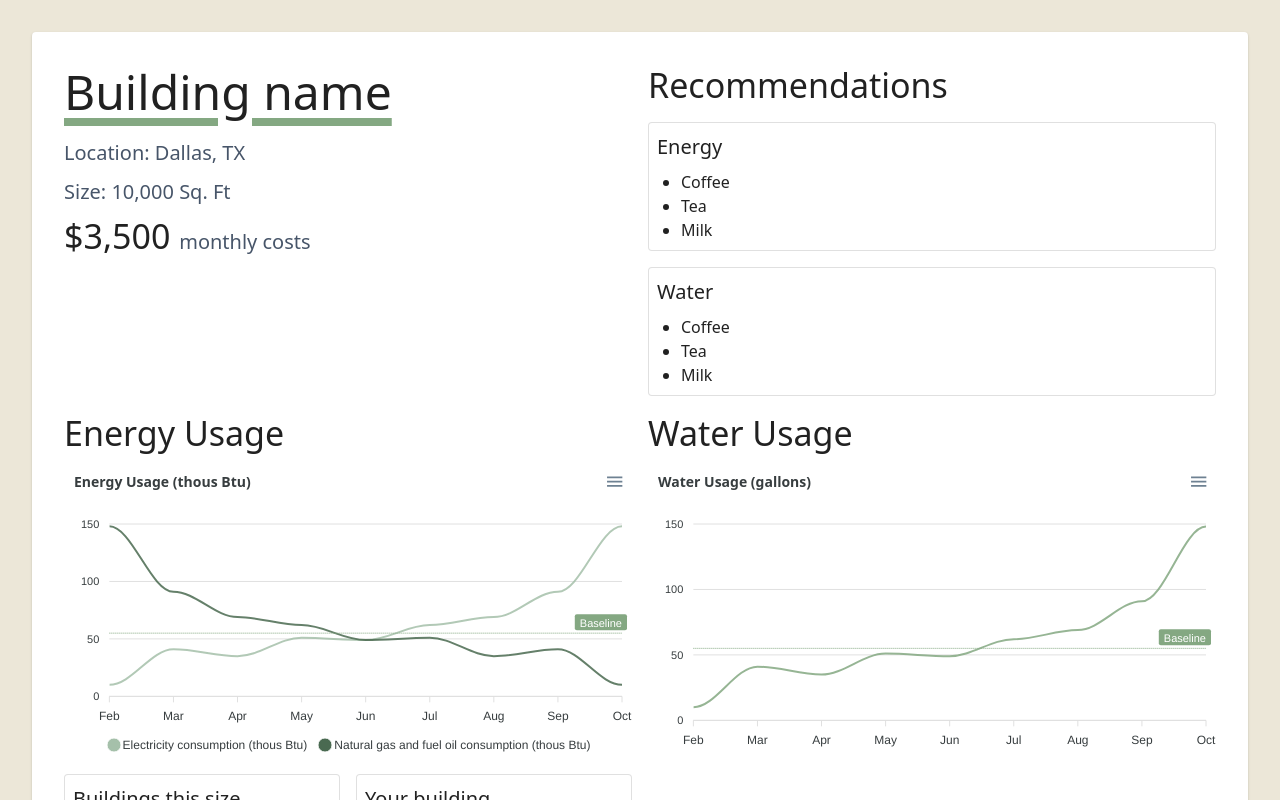
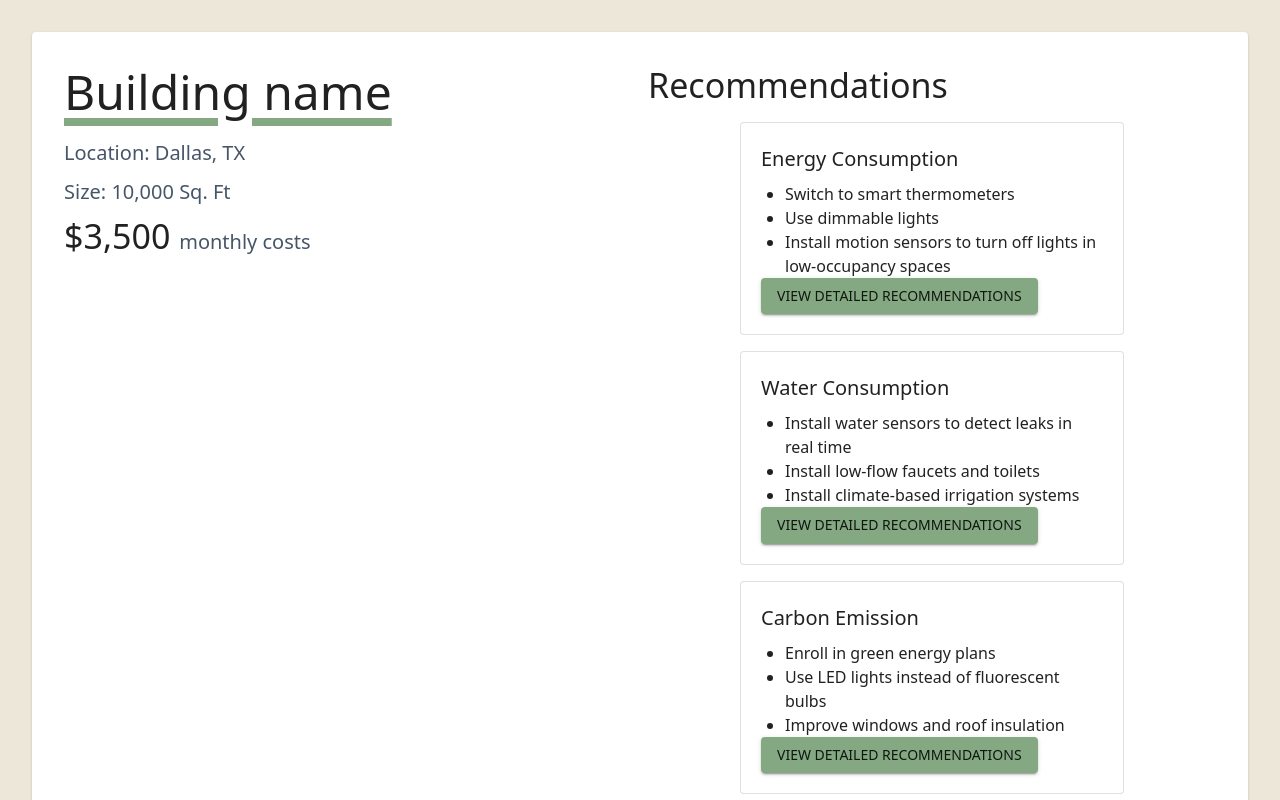
Before and after one commit to nl32/hackUTD2024, a Next.js app: page /building/1 in a window 1280 px wide. Shown: the top 800 px of the page. Built offline with nearby package versions, Linux system fonts and the light colour scheme.

Commit message:
recs pills
heh

```diff
--- a/src/app/building/[id]/page.tsx
+++ b/src/app/building/[id]/page.tsx
@@ -1,17 +1,26 @@
-import { Card, Grid2 as Grid, Typography } from '@mui/material';
-
+'use client';
+import { Card, Grid2 as Grid, Typography, Button } from '@mui/material';
+import React, { useState } from 'react';
 import LineGraph from 'src/components/lineGraph';
 import PieChart from 'src/components/pieChart';
+import Popup from './popup';
 
-export default async function Building({
-  params,
-}: {
-  params: Promise<{ id: string }>;
-}) {
-  const id = (await params).id;
-  console.log(id);
+export default function Building() {
+  const [isCarbonModalOpen, setIsCarbonModalOpen] = useState(false);
+  const [isEnergyModalOpen, setIsEnergyModalOpen] = useState(false);
+  const [isWaterModalOpen, setIsWaterModalOpen] = useState(false);
+
+  const openCarbonModal = () => setIsCarbonModalOpen(true);
+  const closeCarbonModal = () => setIsCarbonModalOpen(false);
+
+  const openEnergyModal = () => setIsEnergyModalOpen(true);
+  const closeEnergyModal = () => setIsEnergyModalOpen(false);
+
+  const openWaterModal = () => setIsWaterModalOpen(true);
+  const closeWaterModal = () => setIsWaterModalOpen(false);
 
   return (
+    <div>
       <Card className="m-8 p-8" component="main">
         <Grid container spacing={2}>
           <Grid size={{ xs: 12, sm: 12, md: 6 }}>
@@ -39,30 +48,137 @@ export default async function Building({
               monthly costs
             </Typography>
           </Grid>
-        <Grid size={{ xs: 12, sm: 12, md: 6 }} className="flex flex-col gap-4">
+
+          <Grid
+            size={{ xs: 12, sm: 12, md: 6 }}
+            className="flex flex-col gap-4"
+          >
             <Typography variant="h4">Recommendations</Typography>
-          <Card variant="outlined" className="p-2">
+
+            <Card
+              variant="outlined"
+              className="mx-auto w-full max-w-sm rounded-lg border-gray-300 p-5"
+            >
               <Typography variant="h6" gutterBottom>
-              Energy
+                Energy Consumption
               </Typography>
               <ul className="list-disc pl-6">
-              <li>Coffee</li>
-              <li>Tea</li>
-              <li>Milk</li>
+                <li>Switch to smart thermometers</li>
+                <li>Use dimmable lights</li>
+                <li>
+                  Install motion sensors to turn off lights in low-occupancy
+                  spaces
+                </li>
               </ul>
+              <Button
+                variant="contained"
+                className="rounded-full border-gray-300 p-2"
+                color="primary"
+                onClick={openEnergyModal}
+              >
+                View Detailed Recommendations
+              </Button>
             </Card>
-          <Card variant="outlined" className="p-2">
+
+            <Card
+              variant="outlined"
+              className="mx-auto w-full max-w-sm rounded-lg border-gray-300 p-5"
+            >
               <Typography variant="h6" gutterBottom>
-              Water
+                Water Consumption
               </Typography>
               <ul className="list-disc pl-6">
-              <li>Coffee</li>
-              <li>Tea</li>
-              <li>Milk</li>
+                <li>Install water sensors to detect leaks in real time</li>
+                <li>Install low-flow faucets and toilets</li>
+                <li>Install climate-based irrigation systems</li>
               </ul>
+              <Button
+                variant="contained"
+                className="rounded-full border-gray-300 p-2"
+                color="primary"
+                onClick={openWaterModal}
+              >
+                View Detailed Recommendations
+              </Button>
+            </Card>
+
+            <Card
+              variant="outlined"
+              className="mx-auto w-full max-w-sm rounded-lg border-gray-300 p-5"
+            >
+              <Typography variant="h6" gutterBottom>
+                Carbon Emission
+              </Typography>
+              <ul className="list-disc pl-6">
+                <li>Enroll in green energy plans</li>
+                <li>Use LED lights instead of fluorescent bulbs</li>
+                <li>Improve windows and roof insulation</li>
+              </ul>
+              <Button
+                variant="contained"
+                className="rounded-full border-gray-300 p-2"
+                color="primary"
+                onClick={openCarbonModal}
+              >
+                View Detailed Recommendations
+              </Button>
             </Card>
           </Grid>
-        <Grid size={{ xs: 12, sm: 12, md: 6 }} className="flex flex-col gap-4">
+
+          {/* Carbon Emission Modal */}
+          <Popup
+            open={isCarbonModalOpen}
+            onClose={closeCarbonModal}
+            title="Carbon Emission Reduction"
+            content={`Current Issues: Carbon emissions in buildings come from energy use, inefficient materials, and poor design.
+        Improvement Suggestions:
+        - Enroll in green energy plans: Reduce emissions by 20%-30%.
+        - Use LED lights instead of fluorescent bulbs: Reduce emissions by 10%-15%.
+        - Improve windows and roof insulation: Reduce emissions by 15%-20%.
+        - Consider double-glazed or low-emissivity windows: Reduce emissions by 10%-15%.
+
+        Overall Carbon Emission Reduction Potential:
+        55%–80% improvement depending on implementation.`}
+          />
+
+          {/* Energy Consumption Modal */}
+          <Popup
+            open={isEnergyModalOpen}
+            onClose={closeEnergyModal}
+            title="Energy Consumption"
+            content={`Current Issues: High energy use often results from outdated appliances, lighting, and HVAC systems.
+        Improvement Suggestions:
+        - Switch to smart thermometers: Improve energy efficiency by 10%-20%.
+        - Use dimmable lights: Save energy by 5%-10%.
+        - Install motion sensors to turn off lights in low-occupancy spaces: Reduce energy use by 10%-15%.
+        - Lower water heater temperature: Improve energy savings by 5%-10%.
+
+        Overall Energy Consumption Reduction Potential:
+        30%–55% improvement depending on scope and scale.`}
+          />
+
+          {/* Water Consumption Modal */}
+          <Popup
+            open={isWaterModalOpen}
+            onClose={closeWaterModal}
+            title="Water Consumption"
+            content={`Current Issues: Excess water use often stems from leaks, inefficient fixtures, and wasteful landscaping practices.
+        Improvement Suggestions:
+        - Install water sensors to detect leaks in real time: Save water by 10%-20%.
+        - Install low-flow faucets and toilets: Reduce water use by 20%-30%.
+        - Install climate-based irrigation systems: Improve water efficiency by 15%-25%.
+        - Consider double-glazed or low-emissivity windows (to optimize HVAC): Indirectly save water by reducing cooling loads (1%-5%).
+
+        Overall Water Consumption Reduction Potential:
+        45%–65% improvement with comprehensive measures.`}
+          />
+
+          {/* visuals */}
+
+          <Grid
+            size={{ xs: 12, sm: 12, md: 6 }}
+            className="flex flex-col gap-4"
+          >
             <Typography variant="h4">Energy Usage</Typography>
             <LineGraph
               title="Energy Usage (thous Btu)"
@@ -152,7 +268,10 @@ export default async function Building({
               </Grid>
             </Grid>
           </Grid>
-        <Grid size={{ xs: 12, sm: 12, md: 6 }} className="flex flex-col gap-4">
+          <Grid
+            size={{ xs: 12, sm: 12, md: 6 }}
+            className="flex flex-col gap-4"
+          >
             <Typography variant="h4">Water Usage</Typography>
             <LineGraph
               title="Water Usage (gallons)"
@@ -215,5 +334,6 @@ export default async function Building({
           </Grid>
         </Grid>
       </Card>
+    </div>
   );
 }
--- /dev/null
+++ b/src/app/building/[id]/popup.tsx
@@ -0,0 +1,43 @@
+import React from 'react';
+import { Modal, Box, Typography, Button } from '@mui/material';
+
+interface PopupProps {
+  open: boolean;
+  onClose: () => void;
+  title: string;
+  content: string;
+}
+export default function Popup(props: PopupProps) {
+  return (
+    <Modal
+      open={props.open}
+      onClose={props.onClose}
+      aria-labelledby="modal-modal-title"
+      aria-describedby="modal-modal-description"
+    >
+      <Box
+        sx={{
+          position: 'absolute',
+          top: '50%',
+          left: '50%',
+          transform: 'translate(-50%, -50%)',
+          width: 400,
+          bgcolor: 'background.paper',
+          border: '2px solid #000',
+          boxShadow: 24,
+          p: 4,
+        }}
+      >
+        <Typography id="modal-modal-title" variant="h6" component="h2">
+          {props.title}
+        </Typography>
+        <Typography id="modal-modal-description" sx={{ mt: 2 }}>
+          {props.content}
+        </Typography>
+        <Button onClick={props.onClose} sx={{ mt: 2 }}>
+          Close
+        </Button>
+      </Box>
+    </Modal>
+  );
+}
--- a/src/components/searchBar.tsx
+++ b/src/components/searchBar.tsx
@@ -1,23 +1,49 @@
 'use client';
 import React from 'react';
-import { TextField, InputAdornment } from '@mui/material';
+import TextField from '@mui/material/TextField';
+import InputAdornment from '@mui/material/InputAdornment';
+import IconButton from '@mui/material/IconButton';
 import SearchIcon from '@mui/icons-material/Search';
 
 function SearchBar() {
   return (
+    <div
+      style={{
+        display: 'flex',
+        justifyContent: 'center', // Center vertically
+        alignItems: 'center', // Center horizontally
+        height: '15vh', // Full viewport height
+      }}
+    >
+      {/* Search Bar */}
+      <div
+        style={{
+          display: 'flex',
+          alignItems: 'center',
+          width: '700px', //Set width of the search bar
+        }}
+      >
         <TextField
           id="search-bar"
-      className="m-2 w-3/5 rounded-lg bg-white"
           variant="outlined"
           placeholder="Search..."
+          style={{
+            flexGrow: 1,
+            backgroundColor: '#fff',
+            borderRadius: '8px',
+          }}
           InputProps={{
             startAdornment: (
               <InputAdornment position="start">
+                <IconButton>
                   <SearchIcon />
+                </IconButton>
               </InputAdornment>
             ),
           }}
         />
+      </div>
+    </div>
   );
 }
 
```
Lines whose indentation alone changed are shown as unchanged.
